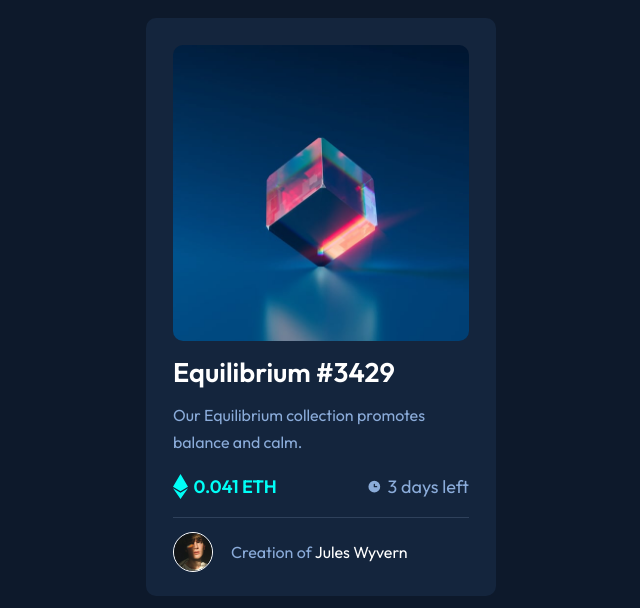
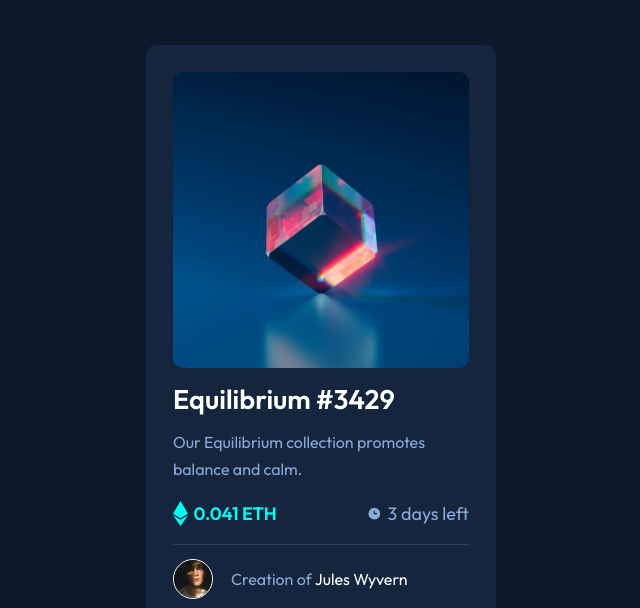
Before and after one commit to jc-padua/nft-preview-card-component-main, a plain HTML site: page index.html in a window 1280 px wide. Shown: the top 608 px of the page, without its empty margins (319-959 px from the left). Drawn offline with Linux system fonts and the light colour scheme.

Commit message:
Finish (Card Centered)

```diff
--- a/style.css
+++ b/style.css
@@ -176,7 +176,7 @@ hr {
 
 @media (min-width: 375px) {
   .card {
-    margin: 0 auto;
+    margin: 1.5em auto;
     max-width: 350px;
   }
 }
```
